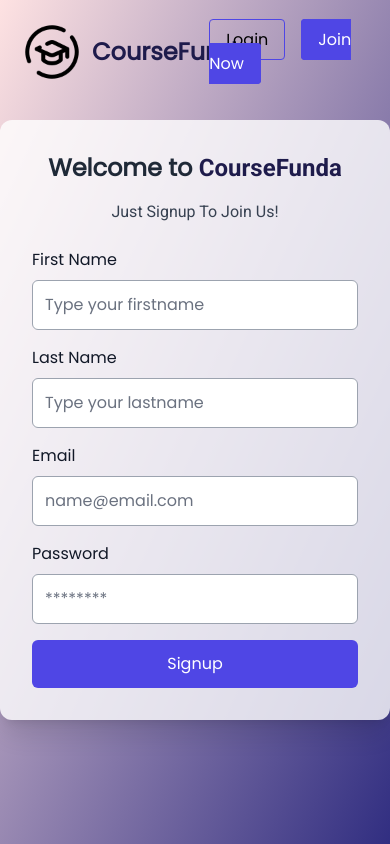
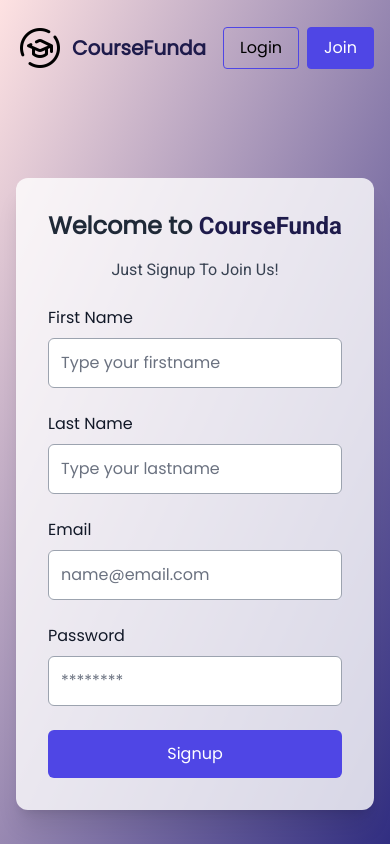
Before and after one commit to Sudip-Chel/Course-Funda_Full_Stack_Project, a React (Vite) app in the folder frontend/: page /signup in a window 390 px wide. Built offline with nearby package versions, Linux system fonts and the light colour scheme.

Commit message:
Refactor layout and styling in Home, Login, and Signup components for improved responsiveness and user experience

```diff
--- a/frontend/src/components/Home.jsx
+++ b/frontend/src/components/Home.jsx
@@ -65,31 +65,33 @@ export default function Home() {
   return (
     <div className="min-h-screen w-full bg-gradient-to-br from-red-100 to-indigo-900 overflow-x-hidden">
       <div className="text-black container mx-auto">
-        {/* Header */}
-        <header className="flex items-center justify-between p-6">
+        <header className="flex items-center justify-between px-4 py-4 sm:px-6">
+          {/* Left: Logo and Title in a row */}
           <div className="flex items-center space-x-2">
-            <img href="./" src={logo} alt="CourseFunda logo" className="h-20 w-20 rounded-full" />
-            <h1 className="text-2xl text-indigo-950 font-bold">CourseFunda</h1>
+            <img src={logo} alt="CourseFunda logo" className="h-12 w-12 sm:h-20 sm:w-20 rounded-full" />
+            <h1 className="text-xl sm:text-2xl text-indigo-950 font-bold">CourseFunda</h1>
           </div>
-          <div className="space-x-5">
+
+          {/* Right: Auth Buttons, always at far right */}
+          <div className="flex items-center space-x-2">
             {isLoggedIn ? (
               <button
                 onClick={handleLogout}
-                className="px-6 py-3 border border-indigo-600 rounded hover:bg-indigo-600 hover:text-white"
+                className="px-4 py-2 sm:px-6 sm:py-3 border border-indigo-600 rounded hover:bg-indigo-600 hover:text-white text-base sm:text-lg"
               >
                 Logout
               </button>
             ) : (
               <>
                 <Link
-                  to={"/login"}
-                  className="px-6 py-3 border border-indigo-600 rounded hover:bg-indigo-600 hover:text-white"
+                  to="/login"
+                  className="px-4 py-2 sm:px-6 sm:py-3 border border-indigo-600 rounded hover:bg-indigo-600 hover:text-white text-base sm:text-lg"
                 >
                   Login
                 </Link>
                 <Link
-                  to={"/signup"}
-                  className="px-6 py-3 border text-white bg-indigo-600 border-indigo-600 rounded hover:bg-transparent hover:text-black"
+                  to="/signup"
+                  className="px-4 py-2 sm:px-6 sm:py-3 border bg-indigo-600 text-white border-indigo-600 rounded hover:bg-transparent hover:text-black text-base sm:text-lg"
                 >
                   Sign Up
                 </Link>
@@ -97,6 +99,7 @@ export default function Home() {
             )}
           </div>
         </header>
+
         {/* Main Content */}
         <section className="text-center py-20">
           <h2 className="text-4xl font-bold text-center text-indigo-950 mt-10">Welcome to CourseFunda</h2>
--- a/frontend/src/components/Login.jsx
+++ b/frontend/src/components/Login.jsx
@@ -44,40 +44,44 @@ export default function Login() {
     }
   };
 
+
   return (
-    <div className="min-h-screen bg-gradient-to-br from-red-100 to-indigo-900">
-      <div className="container mx-auto flex items-center justify-center py-10">
+    <div className="min-h-screen bg-gradient-to-br from-red-100 to-indigo-900 flex flex-col">
+      <div className="container mx-auto px-4 py-6 flex items-center justify-between">
         {/* Header */}
-        <header className="absolute top-0 left-0 w-full flex justify-between items-center p-5">
+        <header className="flex items-center justify-between w-full max-w-7xl mx-auto">
           <div className="flex items-center space-x-2">
-            <img src={logo} alt="CourseFunda logo" className="h-16 w-16 rounded-full" />
-            <h1 className="text-2xl text-indigo-950 font-bold">CourseFunda</h1>
+            <img src={logo} alt="CourseFunda logo" className="h-12 w-12 sm:h-20 sm:w-20 rounded-full" />
+            <h1 className="text-xl sm:text-2xl text-indigo-950 font-bold">CourseFunda</h1>
           </div>
-          <div className="space-x-4">
+          <div className="flex items-center space-x-2">
             <Link
-              to={"/signup"}
-              className="px-4 py-2 border border-indigo-600 rounded hover:bg-indigo-600 hover:text-white transition"
+              to="/signup"
+              className="px-4 py-2 sm:px-6 sm:py-3 border border-indigo-600 rounded hover:bg-indigo-600 hover:text-white text-base sm:text-lg"
             >
               Sign Up
             </Link>
             <Link
-              to={"/login"}
-              className="px-4 py-2 bg-indigo-600 text-white border border-indigo-600 rounded hover:bg-transparent hover:text-black transition"
+              to="/"
+              className="px-4 py-2 sm:px-6 sm:py-3 border bg-indigo-600 text-white border-indigo-600 rounded hover:bg-transparent hover:text-black text-base sm:text-lg"
             >
-              Login
+              Join
             </Link>
           </div>
         </header>
-        {/* Login Form */}
-        <div className="bg-white/80 p-8 rounded-xl shadow-xl w-full max-w-md mt-20">
+      </div>
+
+      {/* Main Login Form Centered */}
+      <main className="flex-grow flex items-center justify-center px-4">
+        <div className="bg-white/80 p-8 rounded-xl shadow-xl w-full max-w-md mt-12 sm:mt-20">
           <h2 className="text-2xl font-bold mb-4 text-center text-gray-800">
             Welcome to <span className="text-indigo-950">CourseFunda</span>
           </h2>
           <p className="text-center text-gray-700 mb-6">
             Just Login And Start Your Journey!
           </p>
-          <form onSubmit={handleSubmit}>
-            <div className="mb-4">
+          <form onSubmit={handleSubmit} className="space-y-6">
+            <div>
               <label htmlFor="email" className="text-gray-900 mb-2 block">
                 Email
               </label>
@@ -94,7 +98,8 @@ export default function Login() {
                 aria-label="Email"
               />
             </div>
-            <div className="mb-4">
+
+            <div>
               <label htmlFor="password" className="text-gray-900 mb-2 block">
                 Password
               </label>
@@ -111,11 +116,13 @@ export default function Login() {
                 aria-label="Password"
               />
             </div>
+
             {errorMessage && (
-              <div className="mb-4 text-red-600 text-sm whitespace-pre-line text-center">
+              <div className="text-red-600 text-sm whitespace-pre-line text-center">
                 {errorMessage}
               </div>
             )}
+
             <button
               type="submit"
               className="w-full bg-indigo-600 hover:bg-indigo-700 text-white py-3 px-6 rounded-md transition"
@@ -124,7 +131,7 @@ export default function Login() {
             </button>
           </form>
         </div>
-      </div>
+      </main>
     </div>
   );
 }
--- a/frontend/src/components/Signup.jsx
+++ b/frontend/src/components/Signup.jsx
@@ -1,9 +1,9 @@
-import React, { useState } from 'react';
+import React, { useState } from "react";
 import logo from "../../public/logo.png";
 import { Link, useNavigate } from "react-router-dom";
-import axios from 'axios';
-import { toast } from 'react-hot-toast';
-import { BACKEND_URL } from '../utils/utils';
+import axios from "axios";
+import { toast } from "react-hot-toast";
+import { BACKEND_URL } from "../utils/utils";
 
 export default function Signup() {
   const [firstName, setFirstName] = useState("");
@@ -44,30 +44,54 @@ export default function Signup() {
   };
 
   return (
-    <div className='min-h-screen bg-gradient-to-br from-red-100 to-indigo-900'>
-      <div className='container mx-auto flex items-center justify-center py-10'>
+    <div className="min-h-screen bg-gradient-to-br from-red-100 to-indigo-900 flex flex-col">
+      <div className="container mx-auto px-4 py-6 flex items-center justify-between">
         {/* Header */}
-        <header className='absolute top-0 left-0 w-full flex justify-between items-center p-5'>
-          <div className='flex items-center space-x-2'>
-            <img src={logo} alt="CourseFunda logo" className='h-16 w-16 rounded-full' />
-            <h1 className='text-2xl text-indigo-950 font-bold'>CourseFunda</h1>
+        <header className="flex items-center justify-between w-full max-w-7xl mx-auto">
+          <div className="flex items-center space-x-2">
+            <img
+              src={logo}
+              alt="CourseFunda logo"
+              className="h-12 w-12 sm:h-20 sm:w-20 rounded-full"
+            />
+            <h1 className="text-xl sm:text-2xl text-indigo-950 font-bold">
+              CourseFunda
+            </h1>
           </div>
-          <div className='space-x-4'>
-            <Link to={"/login"} className="px-4 py-2 border border-indigo-600 rounded hover:bg-indigo-600 hover:text-white transition">Login</Link>
-            <Link to={"/"} className="px-4 py-2 bg-indigo-600 text-white border border-indigo-600 rounded hover:bg-transparent hover:text-black transition">Join Now</Link>
+          <div className="flex items-center space-x-2">
+            <Link
+              to="/login"
+              className="px-4 py-2 sm:px-6 sm:py-3 border border-indigo-600 rounded hover:bg-indigo-600 hover:text-white text-base sm:text-lg"
+            >
+              Login
+            </Link>
+            <Link
+              to="/"
+              className="px-4 py-2 sm:px-6 sm:py-3 border bg-indigo-600 text-white border-indigo-600 rounded hover:bg-transparent hover:text-black text-base sm:text-lg"
+            >
+              Join
+            </Link>
           </div>
         </header>
-        {/* Signup Form */}
-        <div className="bg-white/80 p-8 rounded-xl shadow-xl w-full max-w-md mt-20">
+      </div>
+
+      {/* Signup Form Centered */}
+      <main className="flex-grow flex items-center justify-center px-4">
+        <div className="bg-white/80 p-8 rounded-xl shadow-xl w-full max-w-md mt-12 sm:mt-20">
           <h2 className="text-2xl font-bold mb-4 text-center text-gray-800">
-            Welcome to <span className='text-indigo-950'>CourseFunda</span>
+            Welcome to <span className="text-indigo-950">CourseFunda</span>
           </h2>
           <p className="text-center text-gray-700 mb-6">
             Just Signup To Join Us!
           </p>
-          <form onSubmit={handleSubmit}>
-            <div className="mb-4">
-              <label htmlFor="firstname" className="text-gray-900 mb-2 block">First Name</label>
+          <form onSubmit={handleSubmit} className="space-y-6">
+            <div>
+              <label
+                htmlFor="firstname"
+                className="text-gray-900 mb-2 block"
+              >
+                First Name
+              </label>
               <input
                 type="text"
                 id="firstname"
@@ -81,8 +105,14 @@ export default function Signup() {
                 aria-label="First Name"
               />
             </div>
-            <div className="mb-4">
-              <label htmlFor="lastname" className="text-gray-900 mb-2 block">Last Name</label>
+
+            <div>
+              <label
+                htmlFor="lastname"
+                className="text-gray-900 mb-2 block"
+              >
+                Last Name
+              </label>
               <input
                 type="text"
                 id="lastname"
@@ -96,8 +126,11 @@ export default function Signup() {
                 aria-label="Last Name"
               />
             </div>
-            <div className="mb-4">
-              <label htmlFor="email" className="text-gray-900 mb-2 block">Email</label>
+
+            <div>
+              <label htmlFor="email" className="text-gray-900 mb-2 block">
+                Email
+              </label>
               <input
                 type="email"
                 id="email"
@@ -111,8 +144,11 @@ export default function Signup() {
                 aria-label="Email"
               />
             </div>
-            <div className="mb-4">
-              <label htmlFor="password" className="text-gray-900 mb-2 block">Password</label>
+
+            <div>
+              <label htmlFor="password" className="text-gray-900 mb-2 block">
+                Password
+              </label>
               <input
                 type="password"
                 id="password"
@@ -126,11 +162,13 @@ export default function Signup() {
                 aria-label="Password"
               />
             </div>
+
             {errorMessage && (
-              <div className="mb-4 text-red-600 text-sm whitespace-pre-line text-center">
+              <div className="text-red-600 text-sm whitespace-pre-line text-center">
                 {errorMessage}
               </div>
             )}
+
             <button
               type="submit"
               className="w-full bg-indigo-600 hover:bg-indigo-700 text-white py-3 px-6 rounded-md transition"
@@ -139,7 +177,7 @@ export default function Signup() {
             </button>
           </form>
         </div>
-      </div>
+      </main>
     </div>
   );
 }
```
